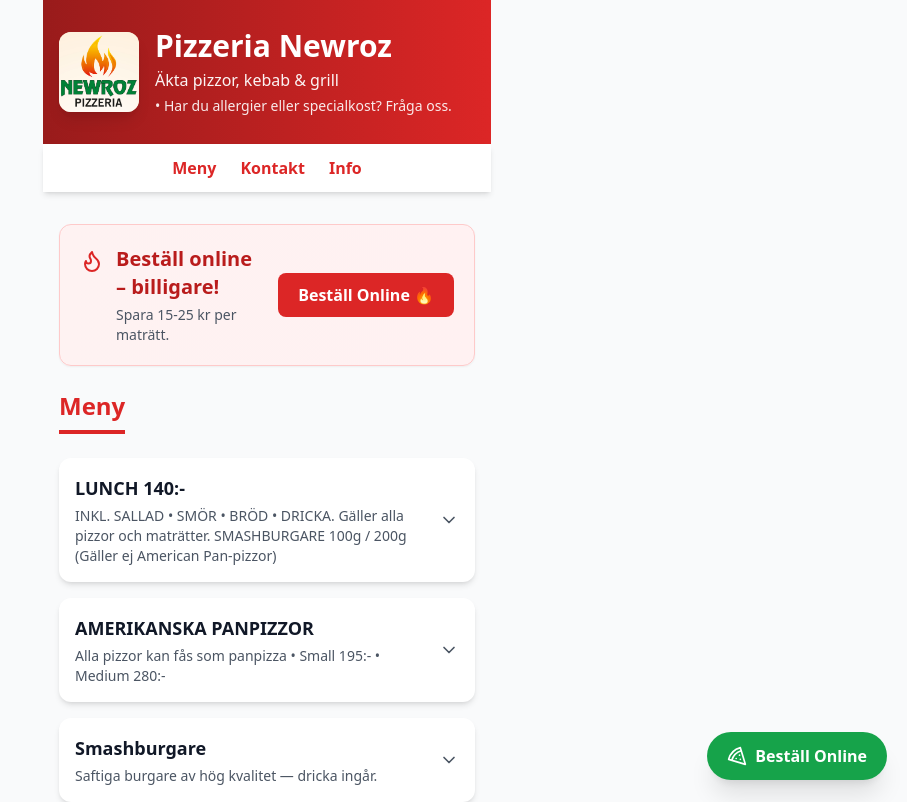
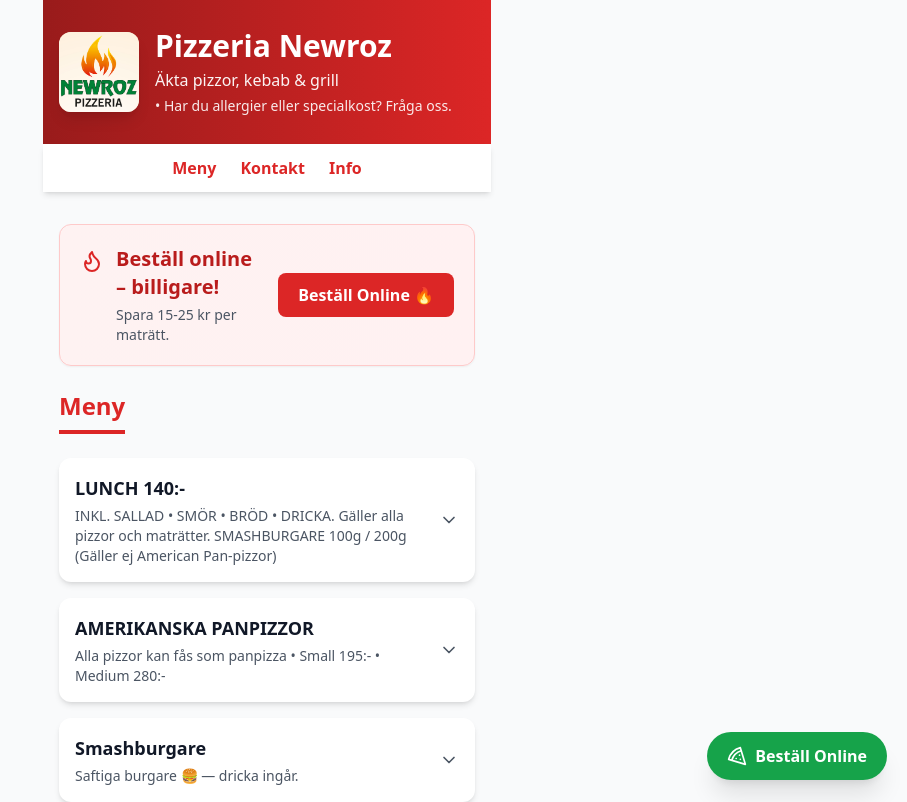
Before and after one commit to rifatkoc90-lab/pizzerianewroz-son, a React (Vite) app: page / in a window 1280 px wide. Shown: the top 802 px of the page, without its empty margins (373-1280 px from the left). Built offline with nearby package versions, Linux system fonts and the light colour scheme.

Commit message:
Update menuData.ts

```diff
--- a/src/data/menuData.ts
+++ b/src/data/menuData.ts
@@ -16,7 +16,7 @@
   {
     id: "smash",
     title: "Smashburgare",
-    info: "Saftiga burgare av hög kvalitet — dricka ingår.",
+    info: "Saftiga burgare 🍔 — dricka ingår.",
     subs: [
       {
         title: "Smashburgare",
```
